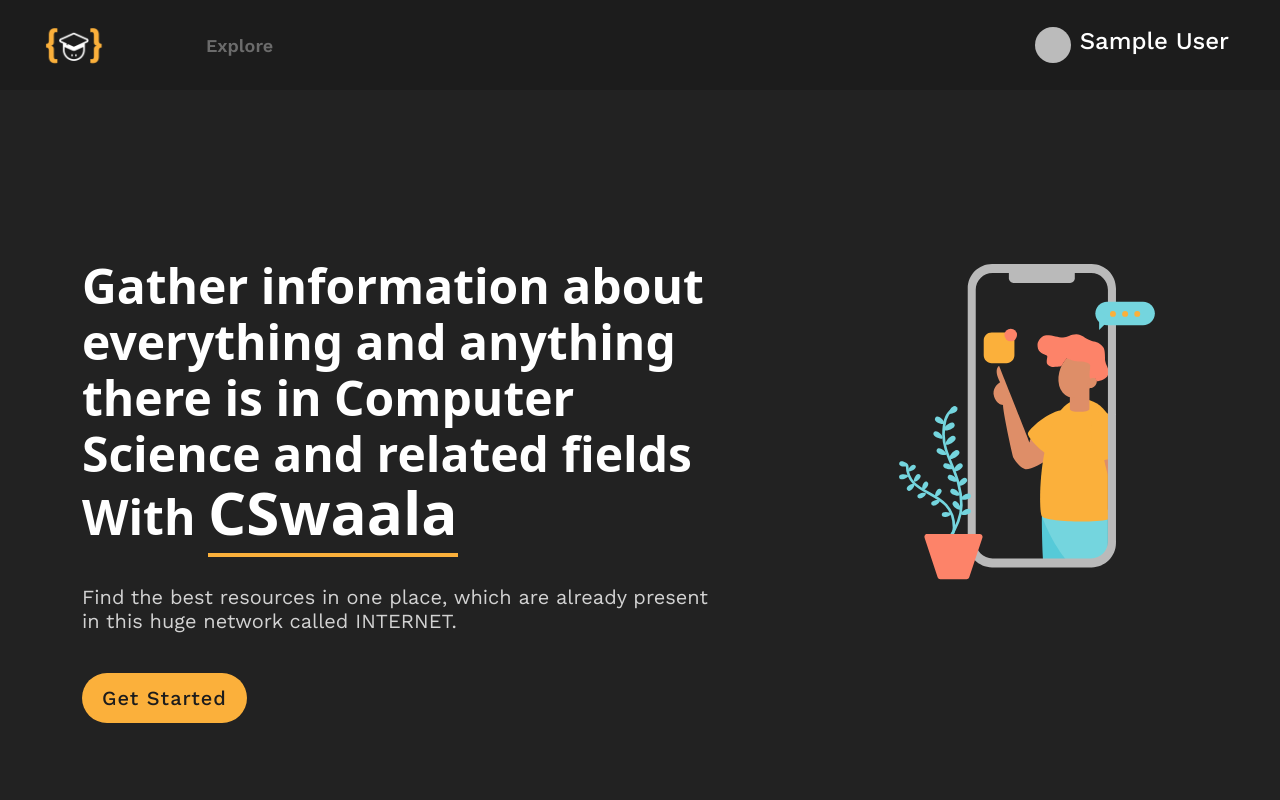
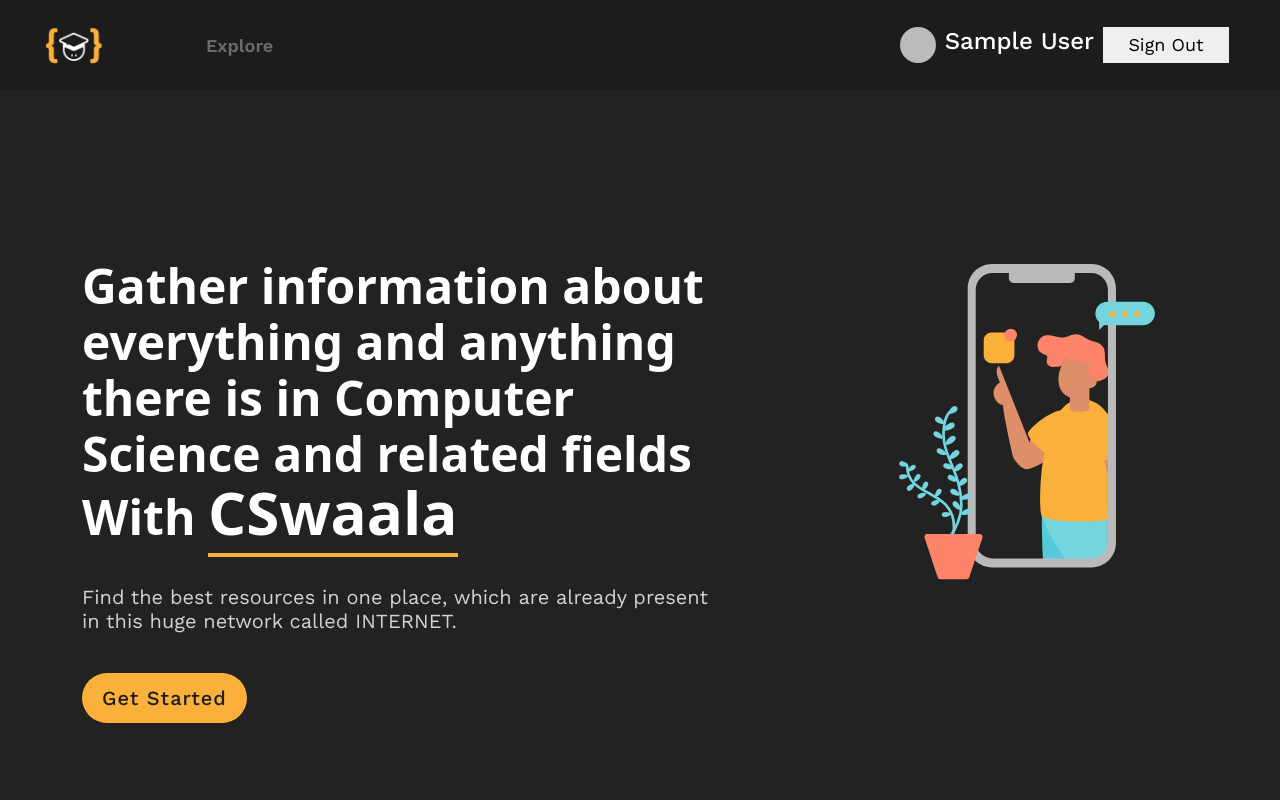
Before and after one commit to CSwala/CSwala-website, a React (Create React App) app: page / in a window 1280 px wide. Shown: the top 800 px of the page. Built offline with nearby package versions, Linux system fonts and the light colour scheme; no server answers; sample sign-in values are in the browser's storage.

Commit message:
Added SignOut Functionality (#105)

```diff
--- a/src/components/Header/Header.jsx
+++ b/src/components/Header/Header.jsx
@@ -12,6 +12,8 @@
   List,
   Divider,
 } from "@material-ui/core";
+import { authentication } from "../../firebase-config";
+import {signOut} from "firebase/auth";
 
 function Header(props) {
   const { currentRoute } = props;
@@ -114,6 +116,15 @@
 
   const classes = useStyles();
 
+  const handleSignOut = () => {
+    signOut(authentication).then(() => {
+      alert("Success SignOut")
+    }).catch((error) => {
+      alert(error)
+    });
+  }
+
+
   return (
     <>
       <header ref={header} className={styles.header}>
@@ -175,7 +186,9 @@
             <div className={classes.userContainer}>
               <img className={classes.userAvatar} src={props.avatar} alt="profilephoto" />
               <h4 className={classes.username} >{props.userName}</h4>
+              <button className={classes.signinbutton} onClick={handleSignOut} >Sign Out</button>
             </div>
+
           ) : (
             <Link
                 className={styles.li}
```
